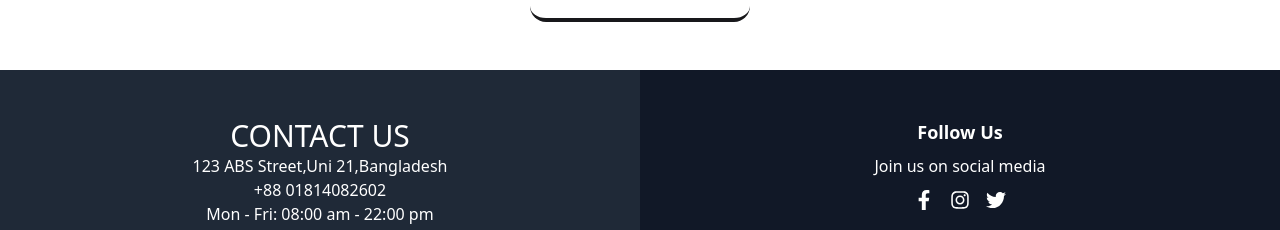
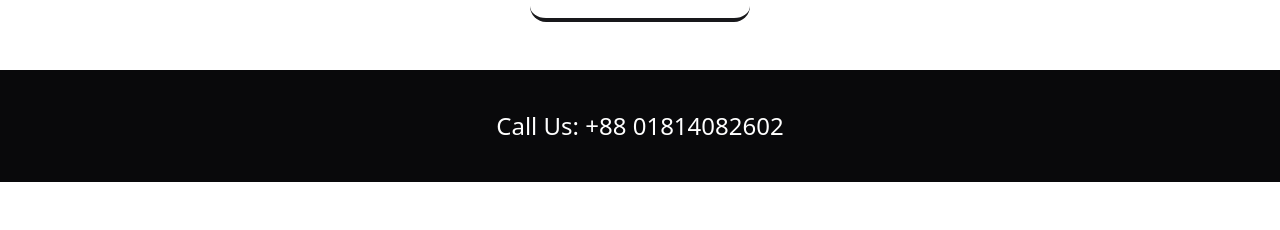
Before and after one commit to Abusayem99133/mrs-restaurant-client, a React (Vite) app: page / in a window 1280 px wide. Shown: the part 2538-2768 px from the top of the page. Built offline with nearby package versions, Linux system fonts and the light colour scheme; no server answers.

Commit message:
creaated the call us component and work done

```diff
--- /dev/null
+++ b/src/Pages/Home/Home/CallUs.jsx
@@ -0,0 +1,15 @@
+import React from "react";
+
+const CallUs = () => {
+  return (
+    <div>
+      <div className=" bg-neutral text-neutral-content  mx-auto mb-12">
+        <div className="py-10 items-center text-center ">
+          <span className="text-2xl text-white">Call Us: +88 01814082602</span>
+        </div>
+      </div>
+    </div>
+  );
+};
+
+export default CallUs;
--- a/src/Pages/Home/PopularMenu/PopularMenu.jsx
+++ b/src/Pages/Home/PopularMenu/PopularMenu.jsx
@@ -2,6 +2,7 @@ import React, { useEffect, useState } from "react";
 import SectionTitle from "../../../Components/SectionTitle/SectionTitle";
 import MenuItem from "../../Shareds/MenuItem/MenuItem";
 import SharedButton from "../../Shareds/SharedButton";
+import CallUs from "../Home/CallUs";
 
 const PopularMenu = () => {
   const [menu, setMenu] = useState([]);
@@ -29,6 +30,9 @@ const PopularMenu = () => {
       <div>
         <SharedButton button="View Full Menu" />
       </div>
+      <div>
+        <CallUs />
+      </div>
     </section>
   );
 };
```
